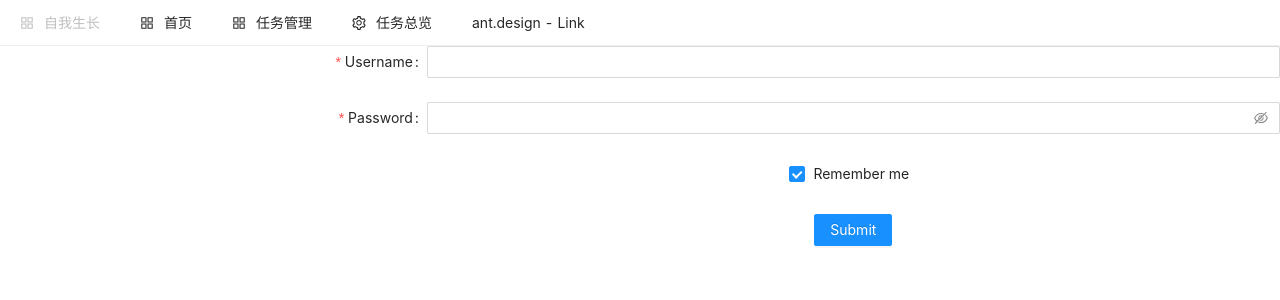
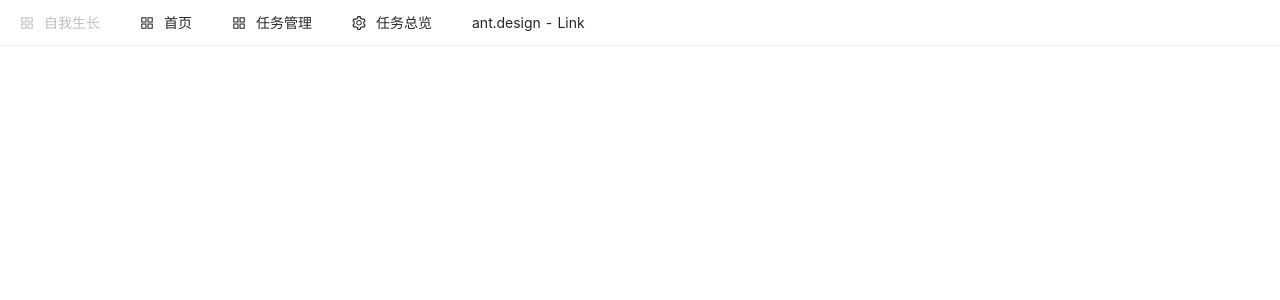
Before and after one commit to freedom-xiao007/self-growth-react-web, a React (Create React App) app: page / in a window 1280 px wide. Shown: the top 300 px of the page. Built offline with nearby package versions, Linux system fonts and the light colour scheme.

Commit message:
Update App.js

```diff
--- a/src/App.js
+++ b/src/App.js
@@ -12,10 +12,10 @@ const App = () => (
     <div className="App">
         <Router history={history}>
             <Nav/>
-            <Route exact path="/" component={Login} />
-            <Route exact path="/home" component={Home} />
-            <Route exact path="/task" component={Task} />
-            <Route exact path="/dayStatistics" component={DayStatistics} />
+            <Route exact path="/web" component={Login} />
+            <Route exact path="/web/home" component={Home} />
+            <Route exact path="/web/task" component={Task} />
+            <Route exact path="/web/dayStatistics" component={DayStatistics} />
         </Router>
     </div>
 );
```
